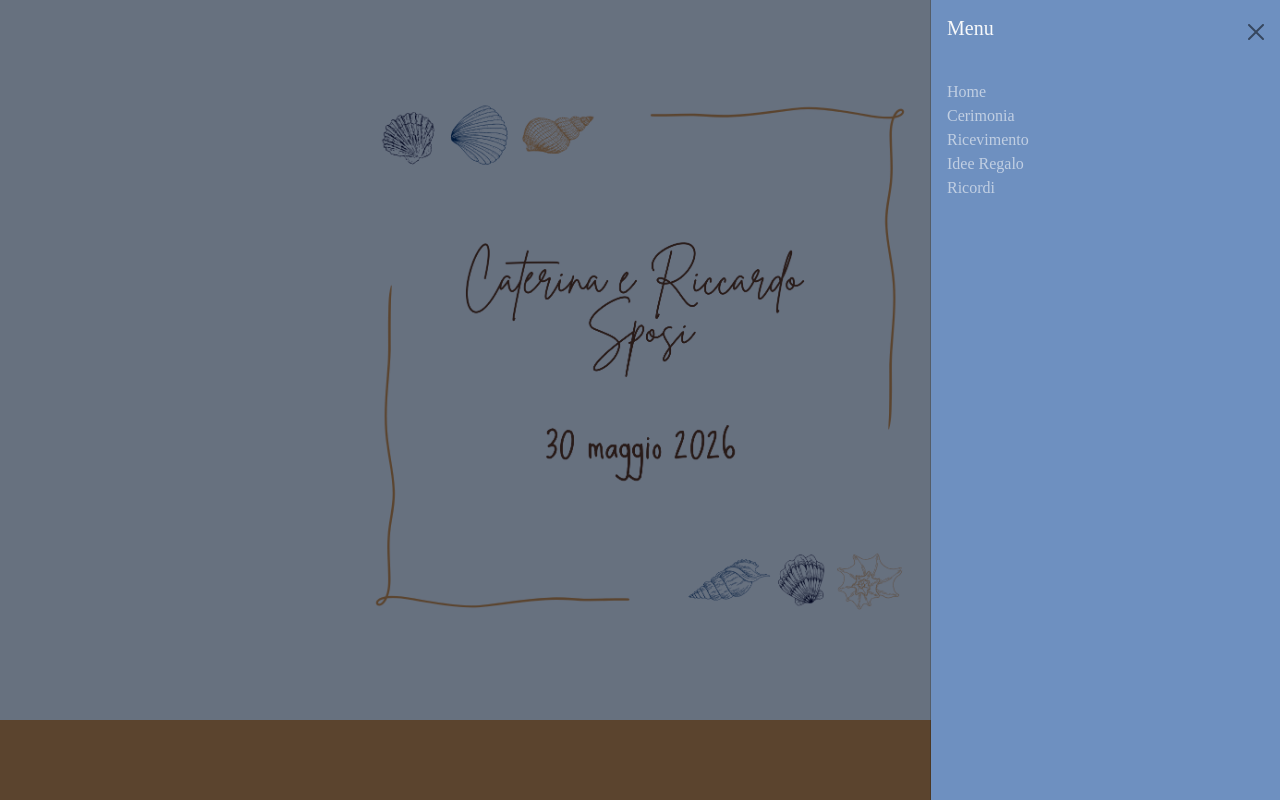
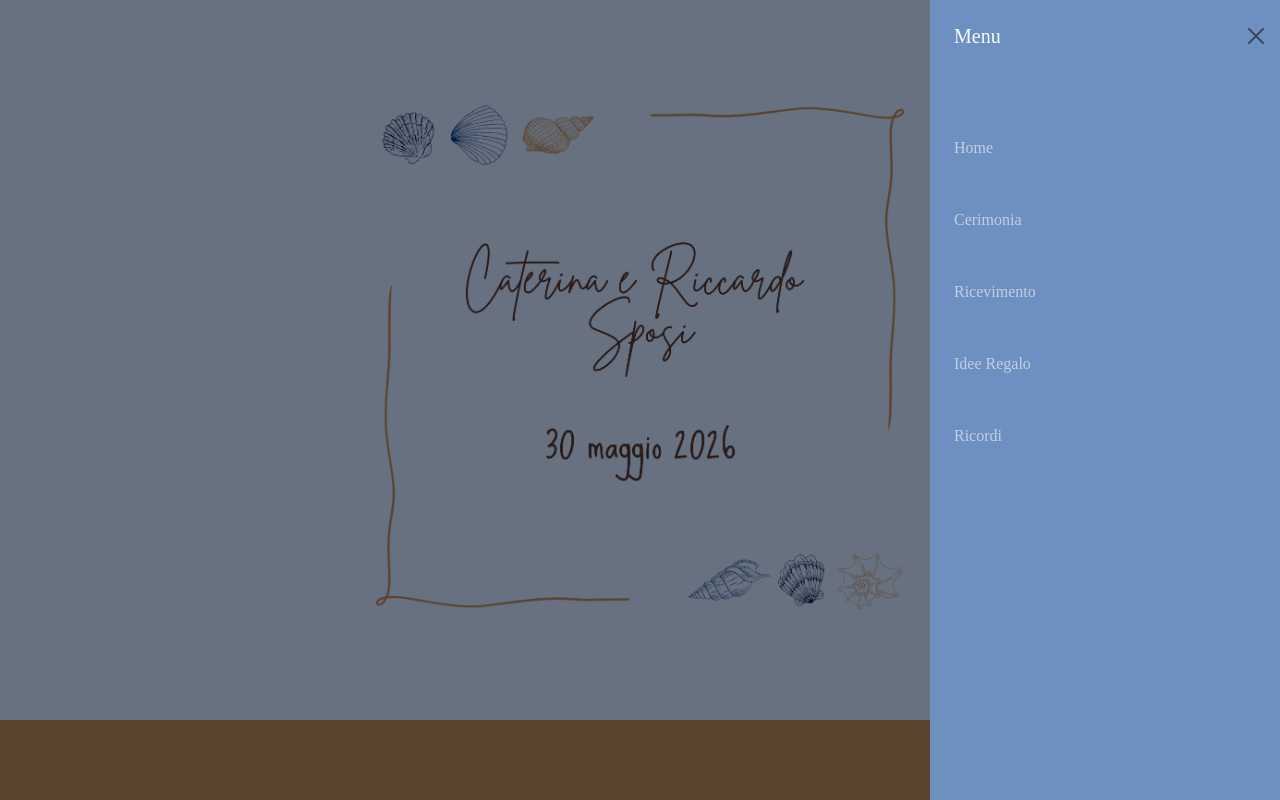
Before and after one commit to RiccardoPietrobon/wedding-site, a Vue app: page /IdeeRegalo in a window 1280 px wide. Both pictures are taken after a click on the link "Apri menu". Shown: the top 800 px of the page. Built offline with nearby package versions, Linux system fonts and the light colour scheme; a web font is replaced by a local one.

Commit message:
Modifiche navbar

```diff
--- a/index.html
+++ b/index.html
@@ -2,8 +2,8 @@
 <html lang="en">
   <head>
     <meta charset="UTF-8" />
-    <link rel="icon" type="image/svg+xml" href="/wedding-site/public/sunset.svg" />
     <meta name="viewport" content="width=device-width, initial-scale=1.0" />
+    <link rel="icon" href="/wedding-site/public/sunset.ico" />
     <link rel="preconnect" href="https://fonts.googleapis.com">
     <link rel="preconnect" href="https://fonts.gstatic.com" crossorigin>
     <link href="https://fonts.googleapis.com/css2?family=Ms+Madi&family=Playpen+Sans:wght@100..800&family=Shadows+Into+Light+Two&display=swap" rel="stylesheet">
--- a/src/components/Navbar.vue
+++ b/src/components/Navbar.vue
@@ -1,22 +1,22 @@
 <template>
   <nav class="bg-barra text-light container-fluid d-flex justify-content-between align-items-center playpen-sans">
       <!-- Pulsante "Torna su" -->
-      <a class="navbar-brand" href="#" :class="scrollY > 1 ? 'fade-in' : 'fade-out'">Torna su</a>
-      <a @click="openMenu">Apri menu</a>
+      <a class="navbar-brand ms-3" href="#" :class="scrollY > 1 ? 'fade-in' : 'fade-out'">Torna su</a>
+      <a @click="openMenu" class="navbar-brand me-3" >Apri menu</a>
 
       <!-- offcanvas controllata da v-if -->
       <div v-if="isOpen" id="myOffcanvas" class="offcanvas offcanvas-end bg-tendina text-light" tabindex="-1">
         <div class="offcanvas-header">
-          <h5>Menu</h5>
+          <h5 class="mt-2 ms-2">Menu</h5>
           <button class="btn-close text-light" @click="closeMenu"></button>
         </div>
 
         <div class="offcanvas-body">
-          <a @click="navigate('/',            '#Home')"       class="nav-link">Home</a>
-          <a @click="navigate('/Cerimonia',      '#Cerimonia')"     class="nav-link">Cerimonia</a>
-          <a @click="navigate('/Ricevimento',  '#Ricevimento')" class="nav-link">Ricevimento</a>
-          <a @click="navigate('/IdeeRegalo',  '#IdeeRegalo')" class="nav-link">Idee Regalo</a>
-          <a @click="navigate('/Ricordi',     '#Ricordi')"    class="nav-link">Ricordi</a>
+          <a @click="navigate('/',              '#Home')"         class="nav-link mb-5 mt-5 ms-2">Home</a>
+          <a @click="navigate('/Cerimonia',     '#Cerimonia')"    class="nav-link mb-5 mt-5 ms-2">Cerimonia</a>
+          <a @click="navigate('/Ricevimento',   '#Ricevimento')"  class="nav-link mb-5 mt-5 ms-2">Ricevimento</a>
+          <a @click="navigate('/IdeeRegalo',    '#IdeeRegalo')"   class="nav-link mb-5 mt-5 ms-2">Idee Regalo</a>
+          <a @click="navigate('/Ricordi',       '#Ricordi')"      class="nav-link mb-5 mt-5 ms-2">Ricordi</a>
         </div>
       </div>
   </nav>
@@ -79,6 +79,7 @@ a:hover {
 #myOffcanvas {
   width: 350px; /* esempio: 400px */
   max-width: 75%; /* non oltre il 90% dello schermo */
+  border: none;
 }
 
 .navbar-brand {
@@ -130,6 +131,7 @@ a:hover {
 
 .bg-tendina{
   background-color: #6e90c0;
+  border: none;
 }
 
 </style>
```
Also changed, not shown: 2 other files (tests, documents, lock files or other folders).
